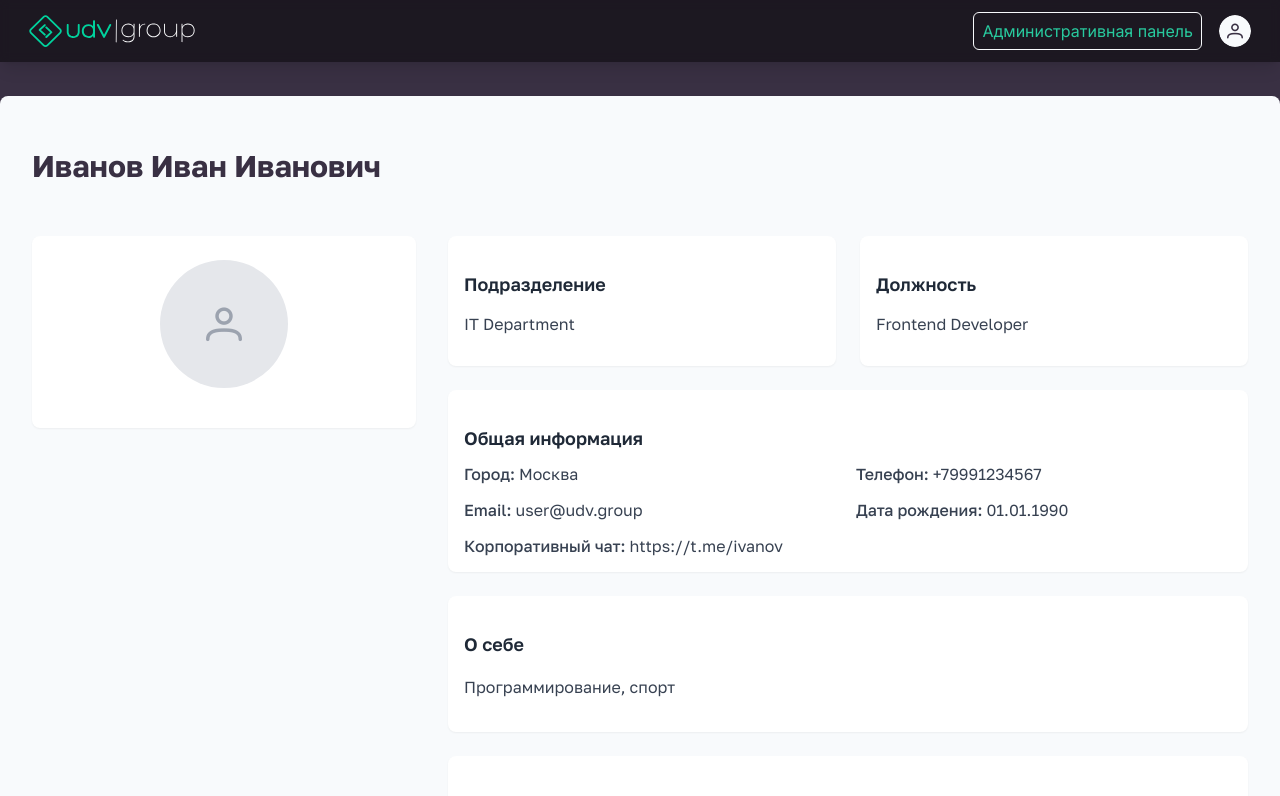
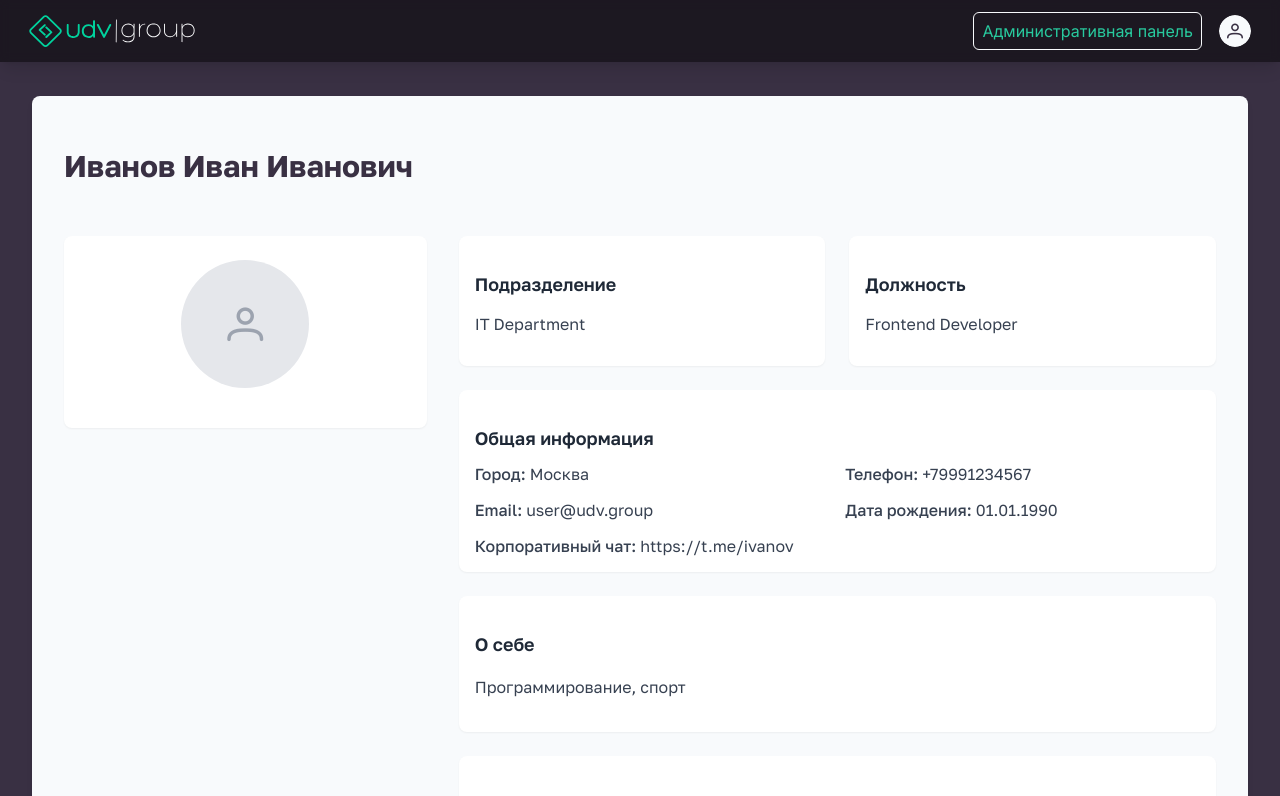
Before and after one commit to housesaroma/udv-team-map, a React (Vite) app: page /profile/1 in a window 1280 px wide. Shown: the top 796 px of the page. Built offline with nearby package versions, Linux system fonts and the light colour scheme; sample sign-in values are in the browser's storage; a web font is replaced by a local one.

Commit message:
fix: fixed the indentation on the profile

```diff
--- a/src/pages/ProfilePage.tsx
+++ b/src/pages/ProfilePage.tsx
@@ -206,7 +206,7 @@ const ProfilePage: React.FC = () => {
 
     return (
         <div className="container mx-auto pt-24 pb-12">
-            <div className="bg-secondary rounded-lg shadow-md p-8">
+            <div className="bg-secondary rounded-lg shadow-md p-8 mx-4 md:mx-6 lg:mx-8">
                 {/* Заголовок и кнопка выхода */}
                 <div className="flex justify-between items-center mb-8">
                     <div>
```
